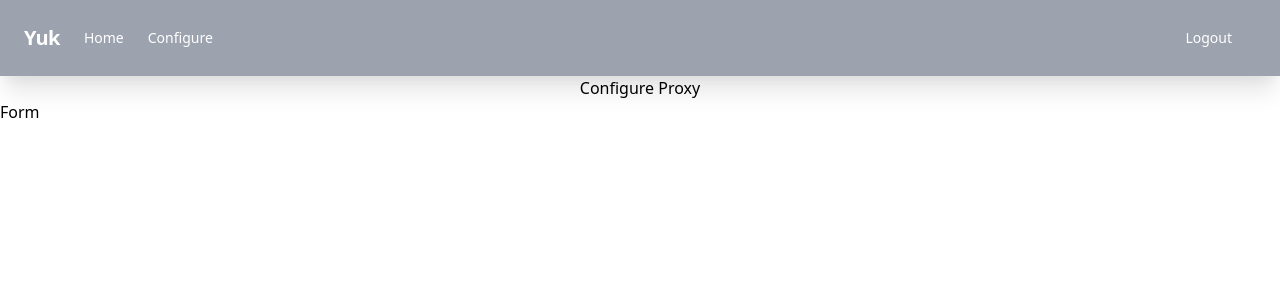
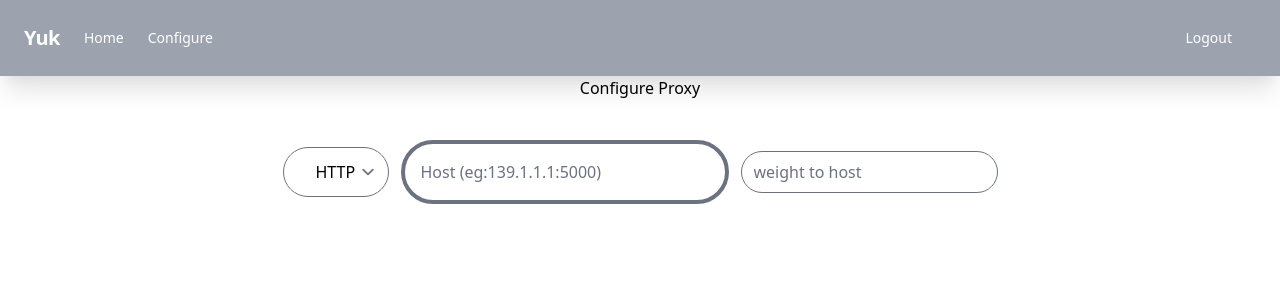
Before and after one commit to abhisawesome/yuk, a Next.js app: page /configure in a window 1280 px wide. Shown: the top 300 px of the page. Built offline with nearby package versions, Linux system fonts and the light colour scheme; sample sign-in values are in the browser's storage.

Commit message:
Added form to configure

```diff
--- a/src/components/Configure/configure-form.tsx
+++ b/src/components/Configure/configure-form.tsx
@@ -1,5 +1,57 @@
-const ConfigureForm = ()=>{
-return (<div>Form</div>)
+import { useState } from 'react';
+
+interface Props {
+    id: number,
+    onChange?: Function
+}
+
+const ConfigureForm = ({ id, onChange = () => { } }: Props) => {
+    const [value, setValue] = useState({
+        host: undefined,
+        weight: undefined,
+        type: 'http',
+    });
+    const handleChanges = (event: any) => {
+        onChange({ [id]: { ...value, [event.target.id]: event.target.value } });
+        setValue({ ...value, [event.target.id]: event.target.value });
+    };
+    return (
+        <div className="flex mt-10 items-center justify-center">
+            <div className="grid-rows-1">
+                <select
+                    required
+                    id="type"
+                    value={value.type}
+                    onChange={handleChanges}
+                    className="px-8 py-3 rounded-full"
+                >
+                    <option
+                        selected
+                        value="http"
+                    >
+                        HTTP
+                    </option>
+                </select>
+                <input
+                    required
+                    type="text"
+                    id="host"
+                    onChange={handleChanges}
+                    value={value.host}
+                    placeholder="Host (eg:139.1.1.1:5000)"
+                    className="ml-3 box-content  w-72 p-4 border-4 rounded-full"
+                />
+                <input
+                    required type="number"
+                    value={value.weight}
+                    id="weight"
+                    onChange={handleChanges}
+                    placeholder="weight to host"
+                    className="ml-3 box-content  w-15 rounded-full"
+                />
+            </div>
+        </div>
+    )
 }
 
 export default ConfigureForm;
--- a/tailwind.config.js
+++ b/tailwind.config.js
@@ -1,6 +1,6 @@
 module.exports = {
     mode: 'jit',
-  purge: ['./src/**/*.{js,ts,jsx,tsx}', './public/**/*.html',],
+    purge: ['./src/**/*.{js,ts,jsx,tsx}', './public/**/*.html', ],
     darkMode: 'media', // or 'media' or 'class'
     theme: {
         extend: {},
@@ -8,5 +8,5 @@ module.exports = {
     variants: {
         extend: {},
     },
-  plugins: [],
+    plugins: [require('@tailwindcss/forms')],
 }
```
Lines whose indentation alone changed are shown as unchanged.
